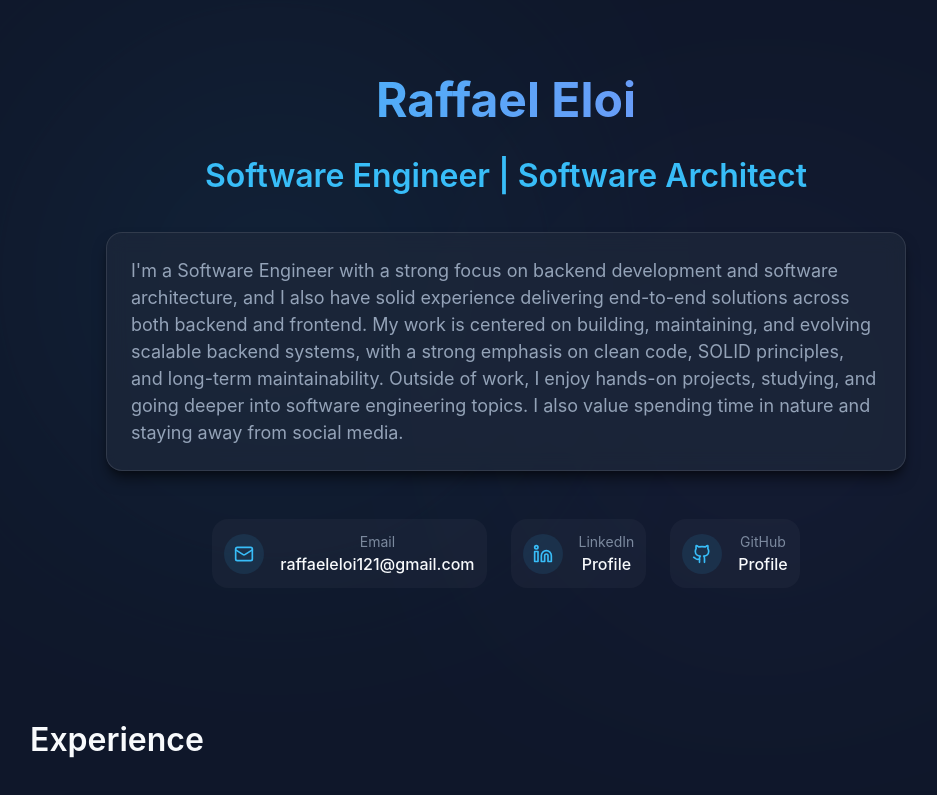
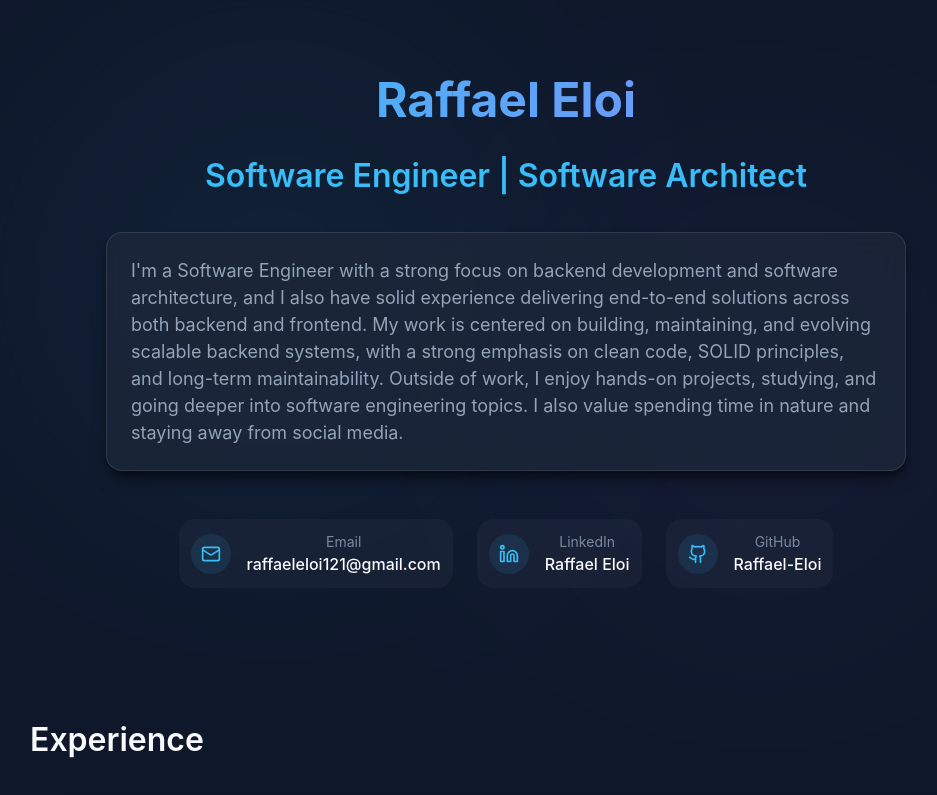
Before and after one commit to Raffael-Eloi/portifolio-updated, a Next.js app: page / in a window 1280 px wide. Shown: the top 795 px of the page, without its empty margins (134-1071 px from the left). Built offline with nearby package versions, Linux system fonts and the light colour scheme.

Commit message:
interface update

```diff
--- a/src/components/portfolio/BasicInfo/BasicInfoSection.tsx
+++ b/src/components/portfolio/BasicInfo/BasicInfoSection.tsx
@@ -23,10 +23,10 @@ const BasicInfoSection: React.FC<BasicInfoSectionProps> = ({ data }) => {
         <div className={styles.contacts}>
           <InfoItem icon={Mail} label="Email" value={data.contact.email} link={`mailto:${data.contact.email}`} />
           {data.contact.linkedin && (
-             <InfoItem icon={Linkedin} label="LinkedIn" value="Profile" link={data.contact.linkedin} />
+             <InfoItem icon={Linkedin} label="LinkedIn" value="Raffael Eloi" link={data.contact.linkedin} />
           )}
           {data.contact.github && (
-             <InfoItem icon={Github} label="GitHub" value="Profile" link={data.contact.github} />
+             <InfoItem icon={Github} label="GitHub" value="Raffael-Eloi" link={data.contact.github} />
           )}
         </div>
       </div>
```
